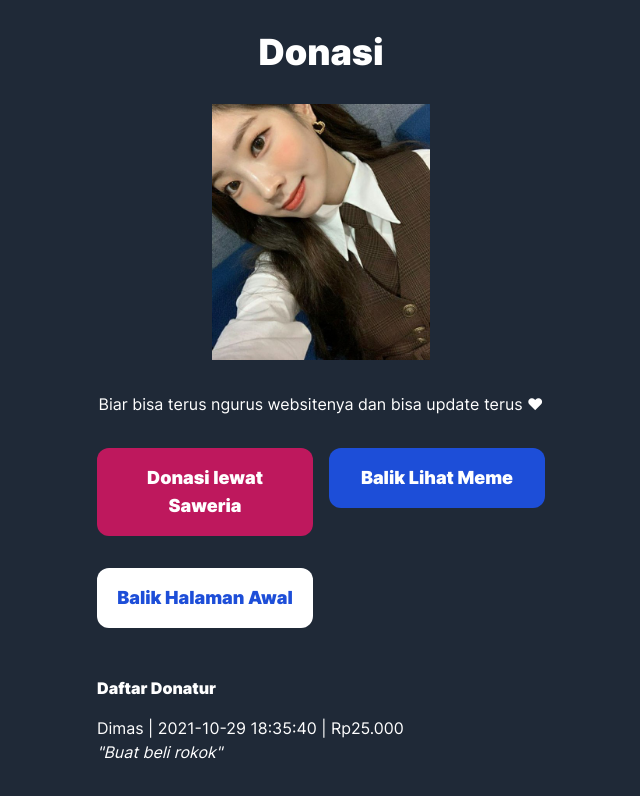
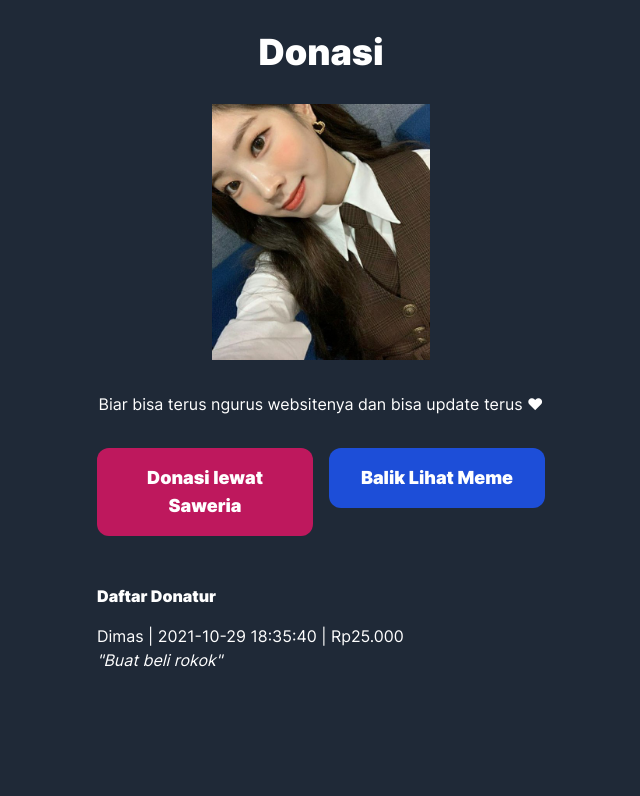
Before and after one commit to dimasriat/meme_admirer, a Next.js app: page /donasi in a window 1280 px wide. Shown: the top 796 px of the page, without its empty margins (319-959 px from the left). Built offline with nearby package versions, Linux system fonts and the light colour scheme.

Commit message:
donasi revisi

```diff
--- a/pages/donasi.js
+++ b/pages/donasi.js
@@ -43,18 +43,18 @@ export default function Donasi() {
 							</Button>
 						</a>
 					</Link>
-					<Link href="/">
+					{/* <Link href="/">
 						<a>
 							<Button className="mb-4 bg-white text-blue-700">
 								Balik Halaman Awal
 							</Button>
 						</a>
-					</Link>
+					</Link> */}
 				</div>
 				<div className="w-full lg:w-1/2 mx-auto">
 					<p className="font-bold">Daftar Donatur</p>
 					<div className="mt-4">
-						<p className="">Dimas | 2021-10-29 18:35:40 | Rp25.000</p>
+						<p>Dimas | 2021-10-29 18:35:40 | Rp25.000</p>
 						<p className="italic">"Buat beli rokok"</p>
 					</div>
 				</div>
```
